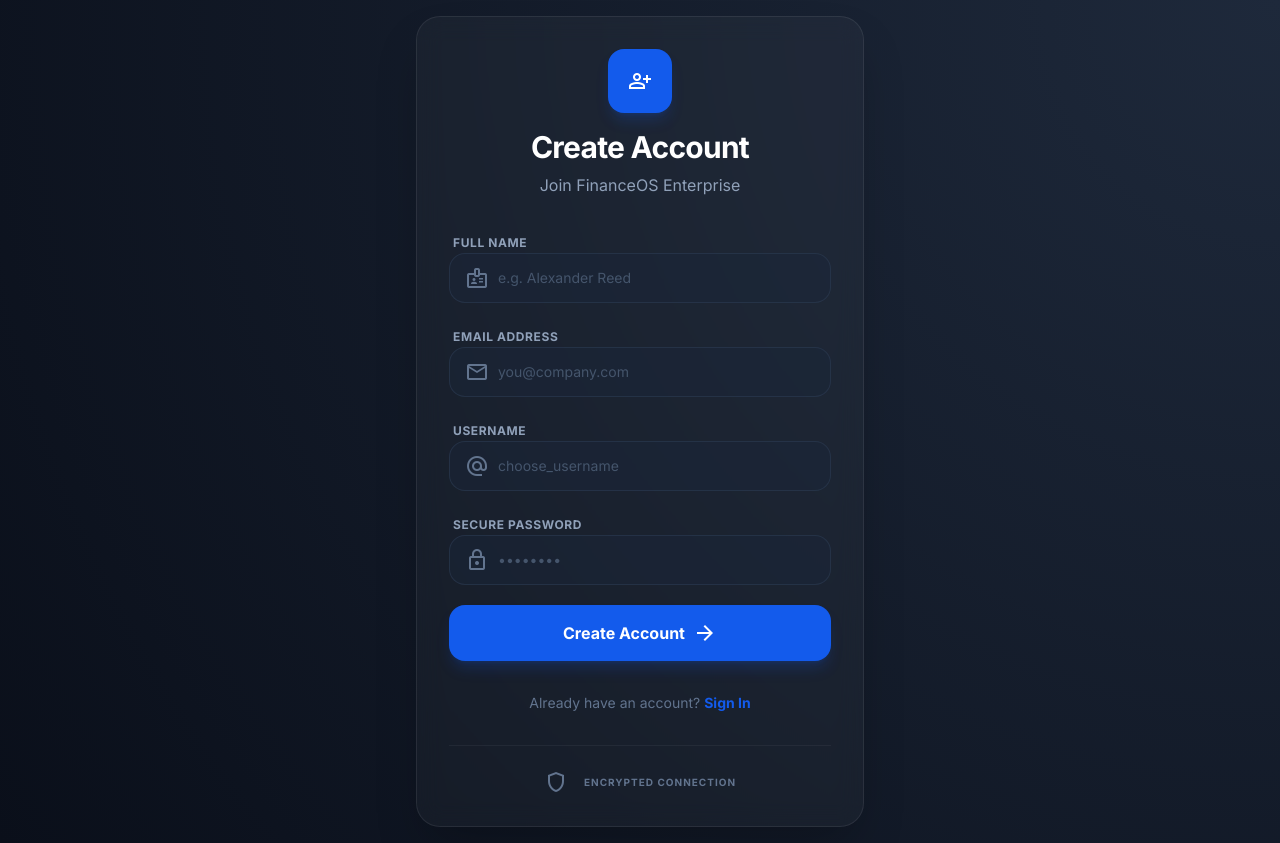
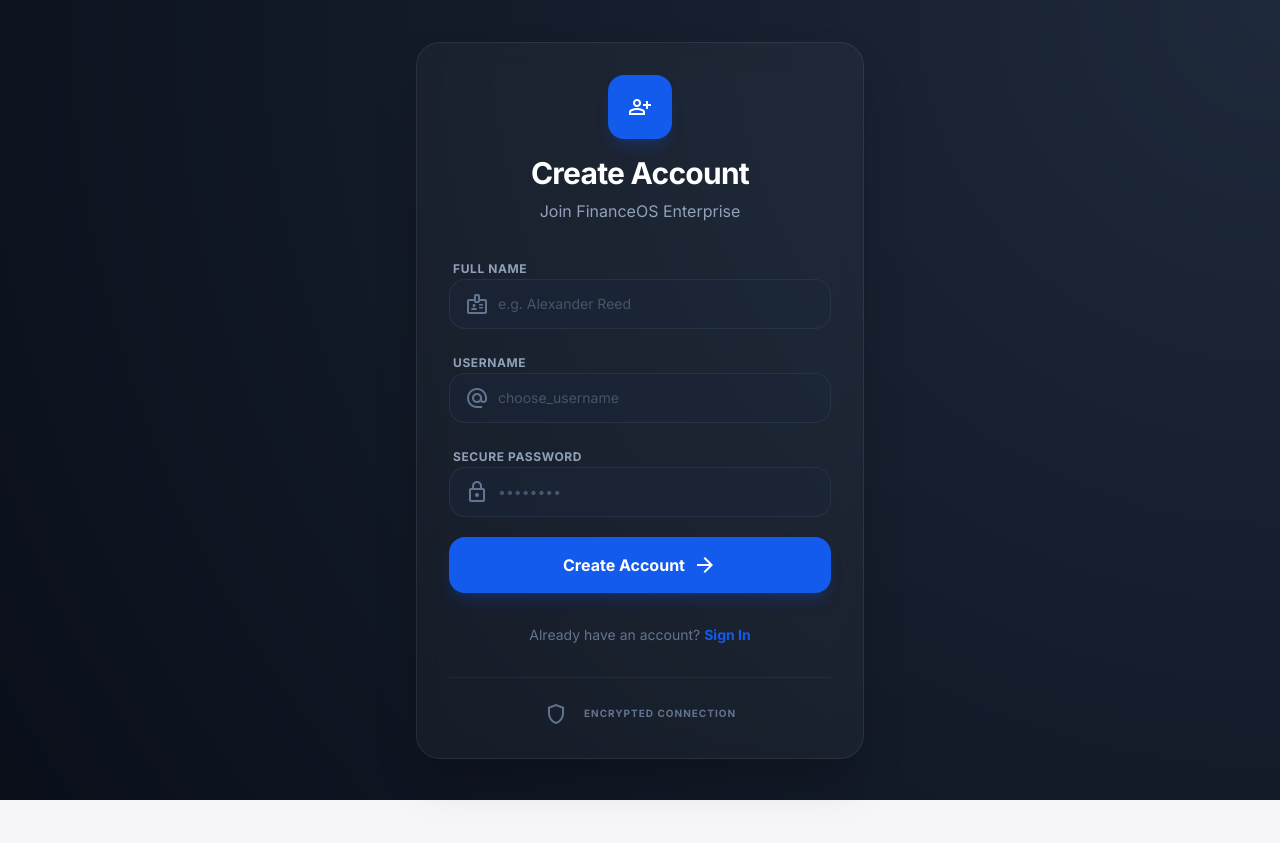
Before and after one commit to SULTAN2003123/Accounting-Pro, a Next.js app: page /register in a window 1280 px wide. After the commit the page ends 800 px from the top, so only its background shows below. Built offline with nearby package versions, Linux system fonts and the light colour scheme; no server answers.

Commit message:
Update registration: remove email field and fix code structure

```diff
--- a/app/register/page.tsx
+++ b/app/register/page.tsx
@@ -7,7 +7,6 @@
 import Link from 'next/link';
 
 export default function RegisterPage() {
-    const [email, setEmail] = useState('');
     const [username, setUsername] = useState('');
     const [password, setPassword] = useState('');
     const [name, setName] = useState('');
@@ -24,8 +23,11 @@
         try {
             if (!auth) throw new Error('Firebase not initialized');
 
-            // Create user in Firebase with actual email
-            const userCredential = await createUserWithEmailAndPassword(auth, email, password);
+            // 1. Generate dummy email for Firebase
+            const generatedEmail = `${username.trim().toLowerCase()}@system.local`;
+
+            // 2. Create user in Firebase
+            const userCredential = await createUserWithEmailAndPassword(auth, generatedEmail, password);
             const user = userCredential.user;
 
             // 3. Update Firebase profile with Display Name
@@ -38,10 +40,10 @@
                 method: 'POST',
                 headers: { 'Content-Type': 'application/json' },
                 body: JSON.stringify({
-                    username,
-                    email,
+                    username: username.trim(),
+                    email: generatedEmail,
                     firebaseUid: user.uid,
-                    name
+                    name: name.trim()
                 }),
             });
 
@@ -116,23 +118,6 @@
                             </div>
 
                             <div className="space-y-2">
-                                <label className="text-xs font-bold uppercase tracking-wider text-slate-400 ml-1">Email Address</label>
-                                <div className="relative group">
-                                    <span className="absolute inset-y-0 left-0 pl-4 flex items-center text-slate-500 group-focus-within:text-primary transition-colors">
-                                        <span className="material-symbols-outlined">mail</span>
-                                    </span>
-                                    <input
-                                        type="email"
-                                        value={email}
-                                        onChange={(e) => setEmail(e.target.value)}
-                                        className="w-full bg-slate-800/40 border border-slate-700/50 rounded-2xl pl-12 pr-4 py-3.5 text-sm focus:ring-2 focus:ring-primary focus:border-primary outline-none transition-all placeholder:text-slate-600"
-                                        placeholder="you@company.com"
-                                        required
-                                    />
-                                </div>
-                            </div>
-
-                            <div className="space-y-2">
                                 <label className="text-xs font-bold uppercase tracking-wider text-slate-400 ml-1">Username</label>
                                 <div className="relative group">
                                     <span className="absolute inset-y-0 left-0 pl-4 flex items-center text-slate-500 group-focus-within:text-primary transition-colors">
```
